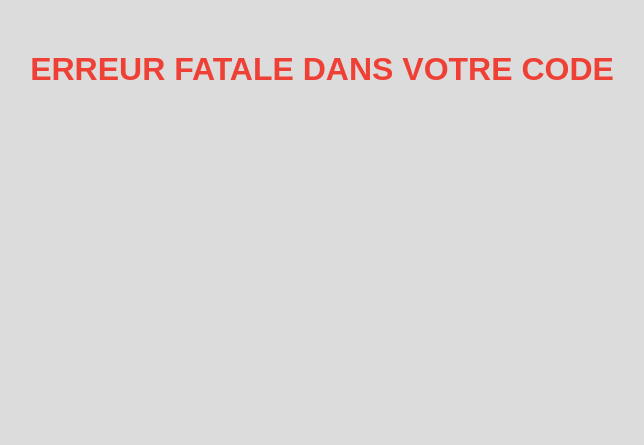
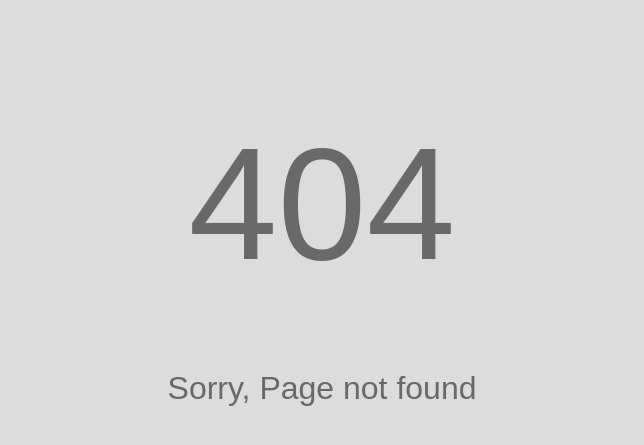
Before and after one commit to alexmas96/gallery-app, a PHP site: page /library/ErrorView.phtml in a window 1280 px wide. Shown: the top 445 px of the page, without its empty margins (318-962 px from the left). Run offline with PHP 8.4, Linux system fonts and the light colour scheme; data that the repository does not hold is empty; some web fonts are replaced.

Commit message:
added errorview

```diff
--- a/library/ErrorView.phtml
+++ b/library/ErrorView.phtml
@@ -41,11 +41,11 @@
     </style>
 </head>
 <body>
-<!-- <p class="error">404</p>
-<p class="pagenotfound">Sorry, Page not found</p> -->
+<p class="error">404</p>
+<p class="pagenotfound">Sorry, Page not found</p>
 
     <!-- errors view -->
-    <h1 class="fatal"><i class="fa fa-warning"></i> ERREUR FATALE DANS VOTRE CODE <i class="fa fa-warning"></i></h1>
-    <p><?= $_fatalErrorMessage ?></p>
+    <!-- <h1 class="fatal"><i class="fa fa-warning"></i> ERREUR FATALE DANS VOTRE CODE <i class="fa fa-warning"></i></h1>
+    <p><?= $_fatalErrorMessage ?></p>  -->
 </body>
 </html>
```
